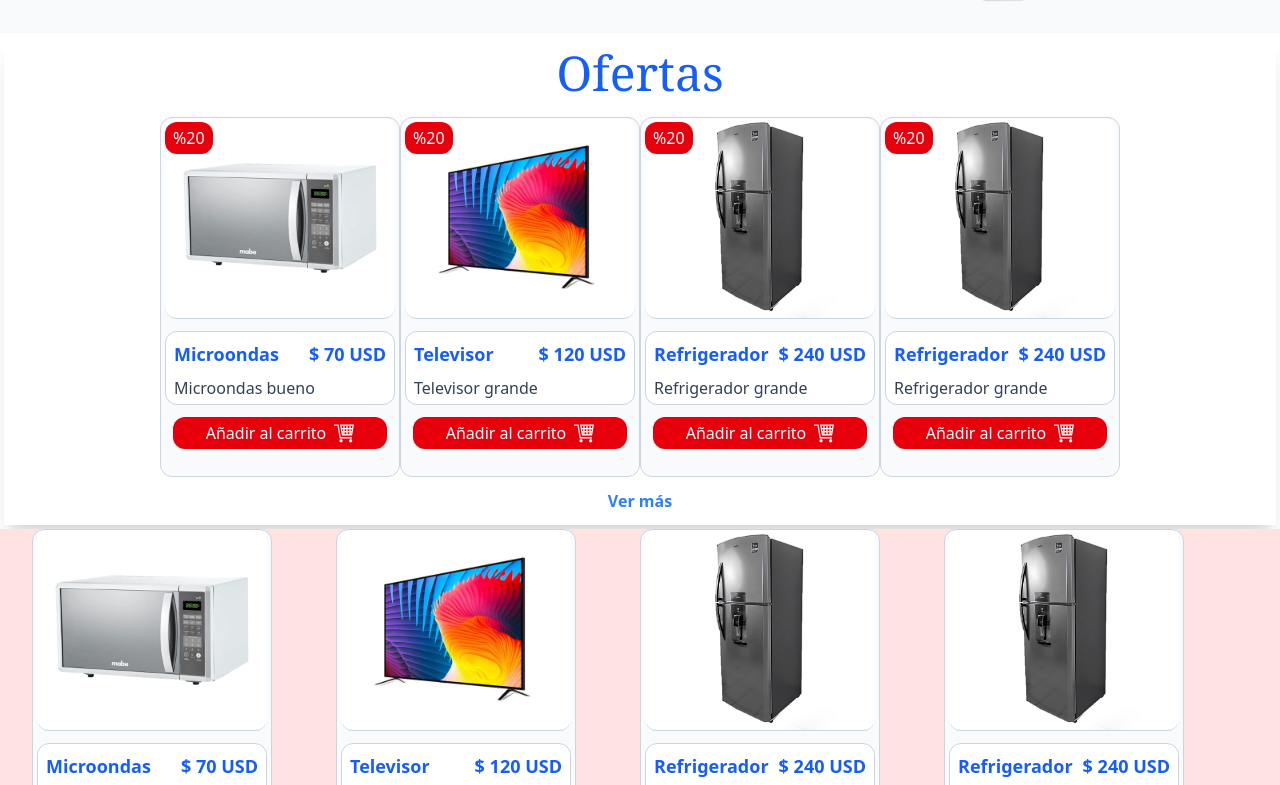
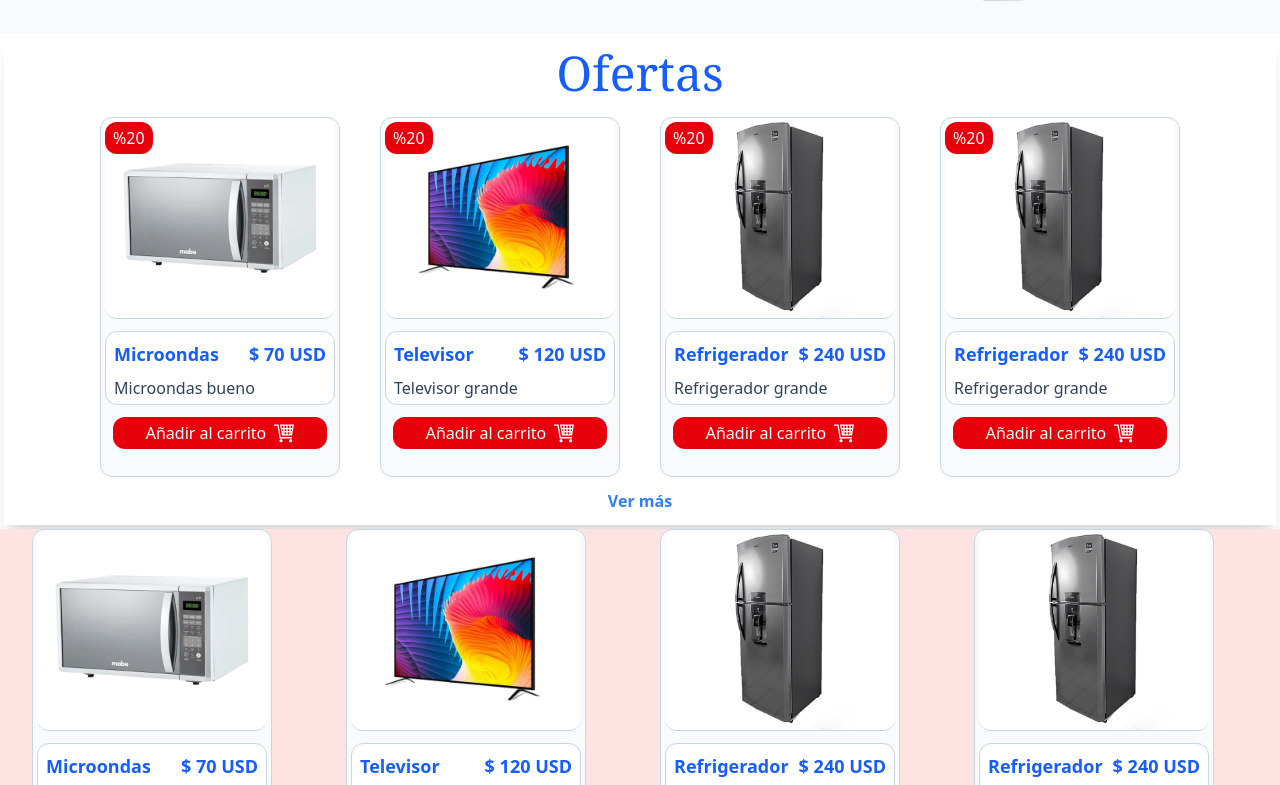
Before and after one commit to albesroger/Technology_Store, an Angular app in the folder frontend/: page / in a window 1280 px wide. Shown: the part 655-1440 px from the top of the page. Built offline with nearby package versions, Linux system fonts and the light colour scheme.

Commit message:
separar tarjetas

```diff
--- a/frontend/src/app/components/tarjeta/tarjeta.component.html
+++ b/frontend/src/app/components/tarjeta/tarjeta.component.html
@@ -1,5 +1,5 @@
 <div class="container mx-auto px-4 sm:px-6 lg:px-8">
-  <div class="grid grid-cols-2 sm:grid-cols-4">
+  <div class="grid grid-cols-2 gap-10 sm:grid-cols-4">
     @for (product of productArray(); track $index) {
     <div
       class="flex flex-col h-90 w-60 bg-slate-50 border-1 border-slate-300 rounded-xl space-y-3 hover:scale-105 transition-transform duration-300"
```
